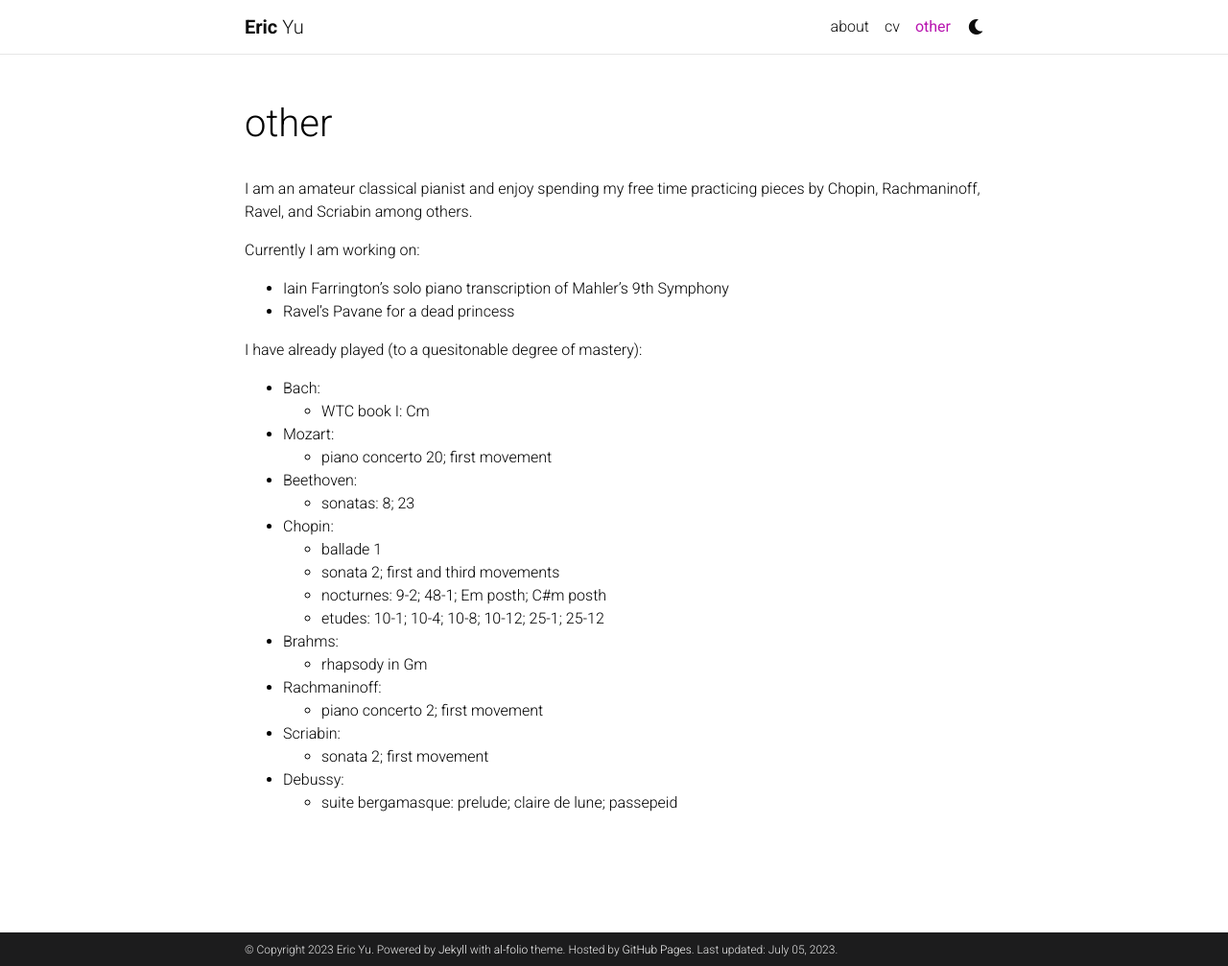
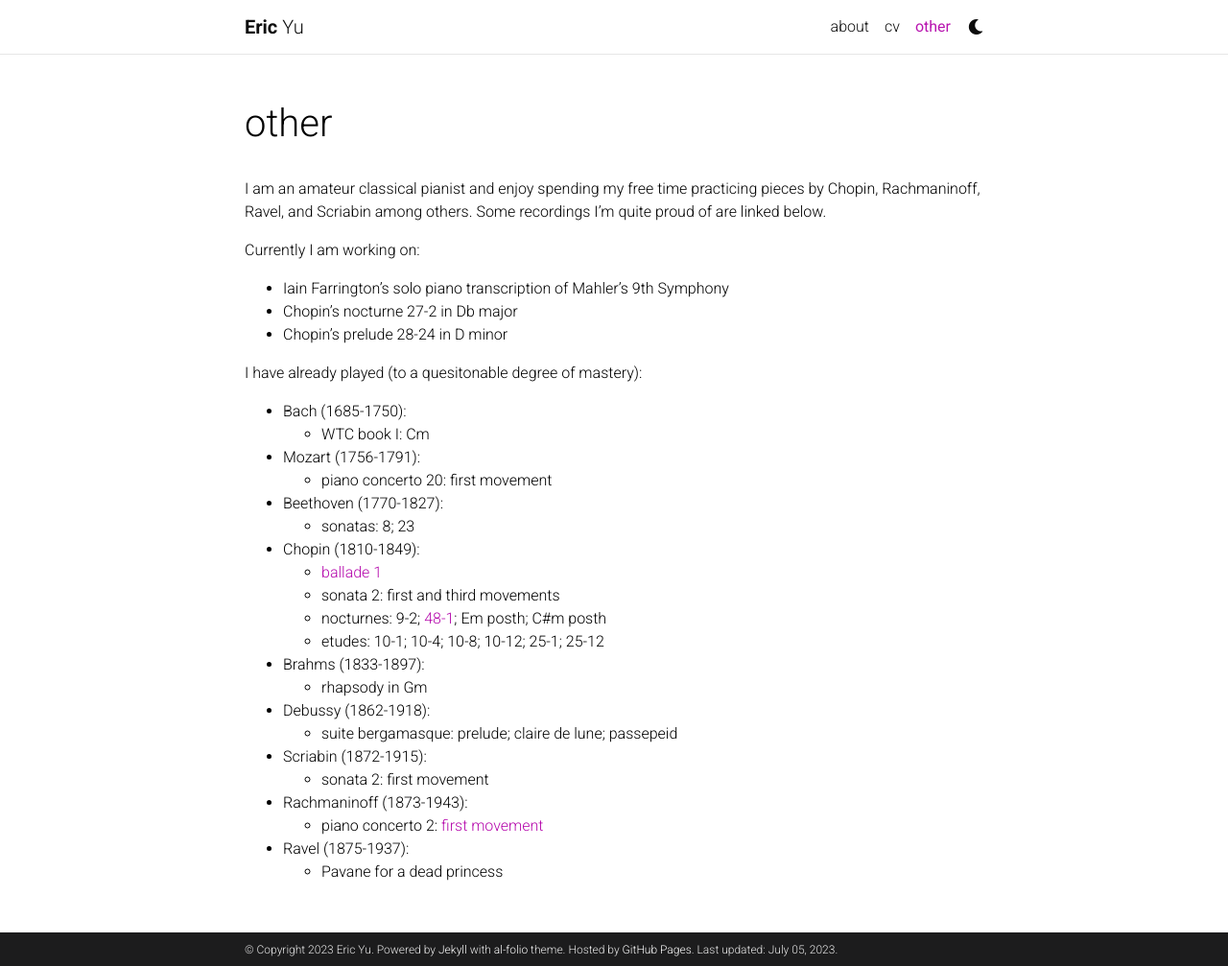
Before and after one commit to aeric-underscore/aeric-underscore.github.io, a Jekyll site: the page built from _pages/other.md, in a window 1280 px wide and 1007 px high. Shown: the whole window at 96% size. Built offline with Jekyll 4.4.1, drawn with Linux system fonts in a browser that asks for light colours; comment, search, counter and statistics services are not loaded; a style sheet for code colours, icons or effects is not loaded.

Commit message:
update 7-2-23

```diff
--- a/_includes/cv/time_table.html
+++ b/_includes/cv/time_table.html
@@ -15,6 +15,9 @@
             {% endif %}
             {% if content.institution %}
             <h6 class="ml-1 ml-md-4" style="font-size: 0.95rem;">{{content.institution}}</h6>
+            {% endif %}
+            {% if content.advisor %}
+            <h6 class="ml-1 ml-md-4" style="font-size: 0.95rem;">Advisor: {{content.advisor}}</h6>
             {% endif %}
             {% if content.description %}
               <ul class="items">
--- a/_pages/other.md
+++ b/_pages/other.md
@@ -7,29 +7,32 @@ nav: true
 nav_order: 5
 ---
 
-I am an amateur classical pianist and enjoy spending my free time practicing pieces by Chopin, Rachmaninoff, Ravel, and Scriabin among others.
+I am an amateur classical pianist and enjoy spending my free time practicing pieces by Chopin, Rachmaninoff, Ravel, and Scriabin among others. Some recordings I'm quite proud of are linked below.
 
 Currently I am working on:
 - Iain Farrington's solo piano transcription of Mahler's 9th Symphony
-- Ravel's Pavane for a dead princess
+- Chopin's nocturne 27-2 in Db major
+- Chopin's prelude 28-24 in D minor
 
 I have already played (to a quesitonable degree of mastery):
-- Bach:
+- Bach (1685-1750):
     - WTC book I: Cm
-- Mozart:
-    - piano concerto 20; first movement
-- Beethoven:
+- Mozart (1756-1791):
+    - piano concerto 20: first movement
+- Beethoven (1770-1827):
     - sonatas: 8; 23
-- Chopin:
-    - ballade 1
-    - sonata 2; first and third movements
-    - nocturnes: 9-2; 48-1; Em posth; C#m posth
+- Chopin (1810-1849):
+    - [ballade 1](https://youtu.be/0DLgGLZWVc4)
+    - sonata 2: first and third movements
+    - nocturnes: 9-2; [48-1](https://youtu.be/NNL2VH3pXDE); Em posth; C#m posth
     - etudes: 10-1; 10-4; 10-8; 10-12; 25-1; 25-12
-- Brahms:
+- Brahms (1833-1897):
     - rhapsody in Gm
-- Rachmaninoff:
-    - piano concerto 2; first movement
-- Scriabin:
-    - sonata 2; first movement
-- Debussy:
+- Debussy (1862-1918):
     - suite bergamasque: prelude; claire de lune; passepeid
+- Scriabin (1872-1915):
+    - sonata 2: first movement
+- Rachmaninoff (1873-1943):
+    - piano concerto 2: [first movement](https://youtu.be/T01d41ffO58)
+- Ravel (1875-1937):
+    - Pavane for a dead princess
```
Also changed, not shown: _data/cv.yml (+16 -3 lines).
